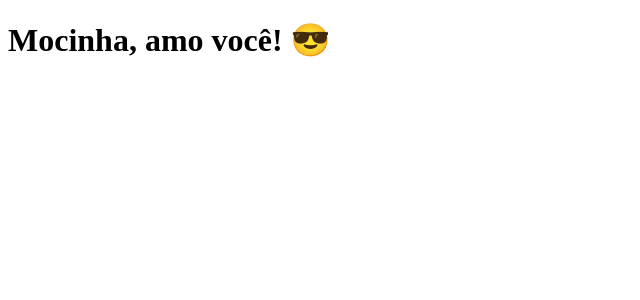
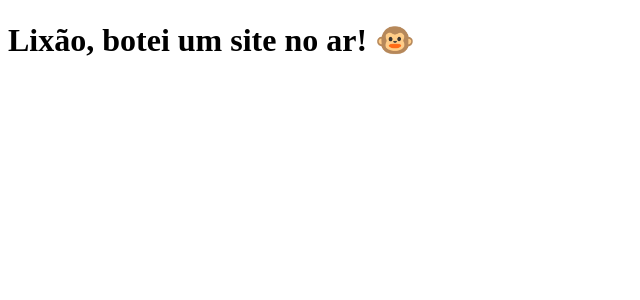
Before and after one commit to cavalcantedouglas/clone-tabnews, a Next.js app: page / in a window 1280 px wide. Shown: the top 300 px of the page, without its empty margins (0-640 px from the left). Built offline with nearby package versions, Linux system fonts and the light colour scheme.

Commit message:
frase alterada

```diff
--- a/pages/index.js
+++ b/pages/index.js
@@ -1,5 +1,5 @@
 function Home() {
-    return <h1>Mocinha, amo você! 😎</h1>
+    return <h1>Lixão, botei um site no ar! 🐵</h1>
 }
 
 export default Home;
```
